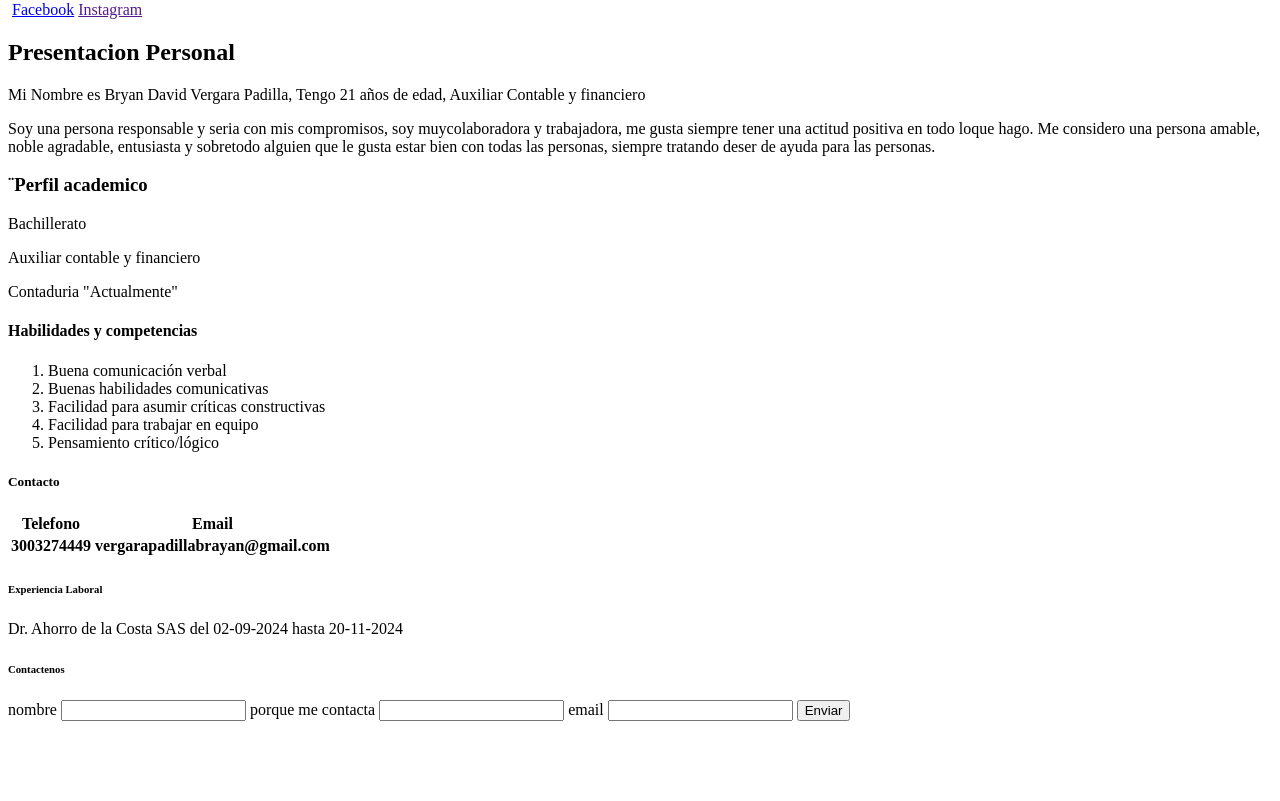
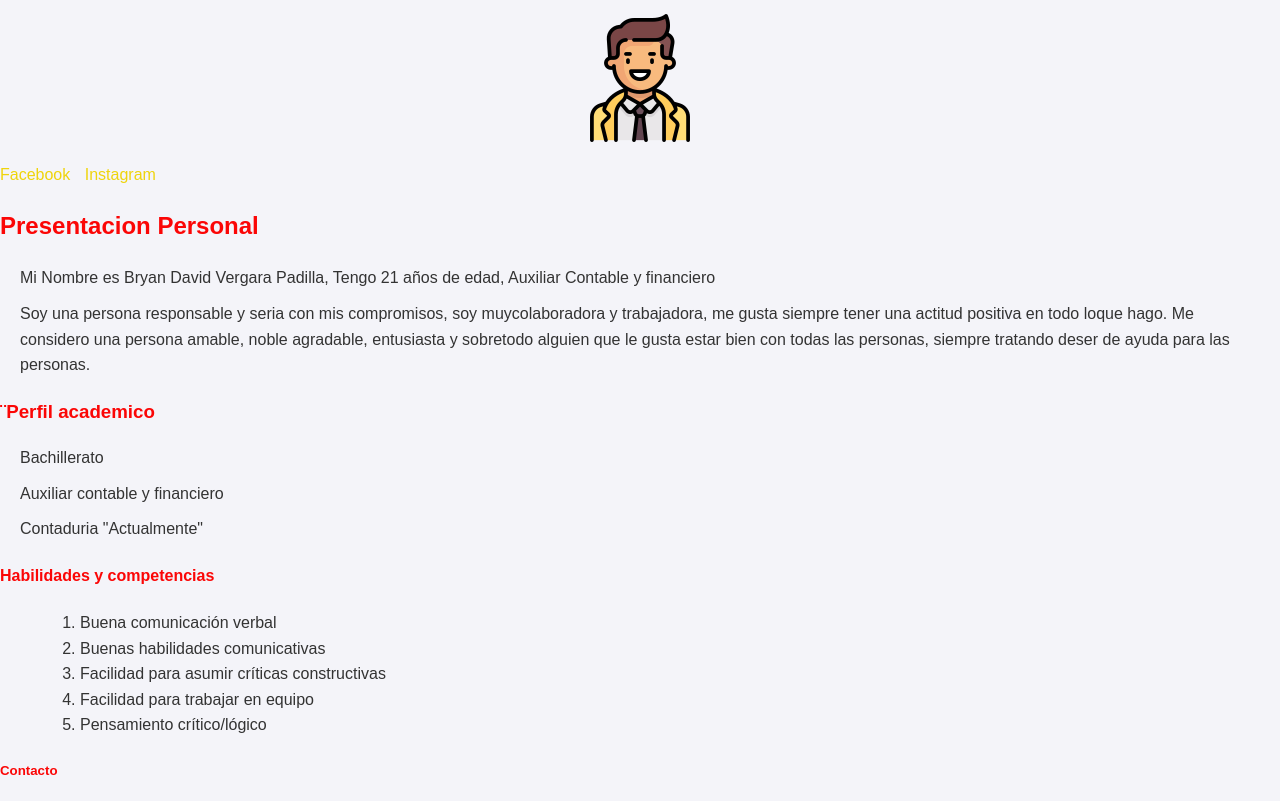
Before and after one commit to Bryan1105-2003/mi-pagina-web, a plain HTML site: page index.html in a window 1280 px wide. Shown: the part 79-880 px from the top of the page. Before the commit the page ends 808 px from the top, so only its background shows below. Drawn offline with Linux system fonts and the light colour scheme.

Commit message:
se agregaron estilos a la pagina

```diff
--- a/index.html
+++ b/index.html
@@ -4,6 +4,7 @@
     <meta charset="UTF-8">
     <meta name="viewport" content="width=device-width, initial-scale=1.0">
     <title>pag web</title>
+    <link rel="stylesheet" href="styles.css">
 </head>
 <body>
 
--- /dev/null
+++ b/styles.css
@@ -0,0 +1,84 @@
+body {
+    font-family: Arial, sans-serif;
+    line-height: 1.6;
+    margin: 0;
+    padding: 0;
+    background-color: #f4f4f9;
+    color: #333;
+}
+
+h1, h2, h3, h4, h5, h6 {
+    color: #fb0606;
+}
+
+h1 {
+    text-align: center;
+    margin-top: 20px;
+}
+
+p {
+    margin: 10px 20px;
+}
+
+a {
+    color: #efd40c;
+    text-decoration: none;
+    margin-right: 10px;
+}
+
+
+
+img {
+    display: block;
+    margin: 20px auto;
+    max-width: 200px;
+    border-radius: 10px;
+}
+
+table {
+    width: 80%;
+    margin: 20px auto;
+    border-collapse: collapse;
+}
+
+table, th, td {
+    border: 1px solid #ddd;
+}
+
+th, td {
+    padding: 10px;
+    text-align: center;
+}
+
+th {
+    background-color: #f5f0eb;
+    color: rgb(6, 5, 5);
+}
+
+ol {
+    margin: 10px 40px;
+}
+
+form {
+    width: 80%;
+    margin: 20px auto;
+    padding: 20px;
+    border: 1px solid #ddd;
+    border-radius: 10px;
+    background-color: #ffffff;
+}
+
+form input, form button {
+    display: block;
+    width: calc(100% - 20px);
+    margin: 10px auto;
+    padding: 10px;
+    font-size: 16px;
+}
+
+form button {
+    background-color: #f83403;
+    color: white;
+    border: none;
+    cursor: none;
+}
```
Also changed, not shown: hombre.png (added), mipaginawebbryan.txt (added).
